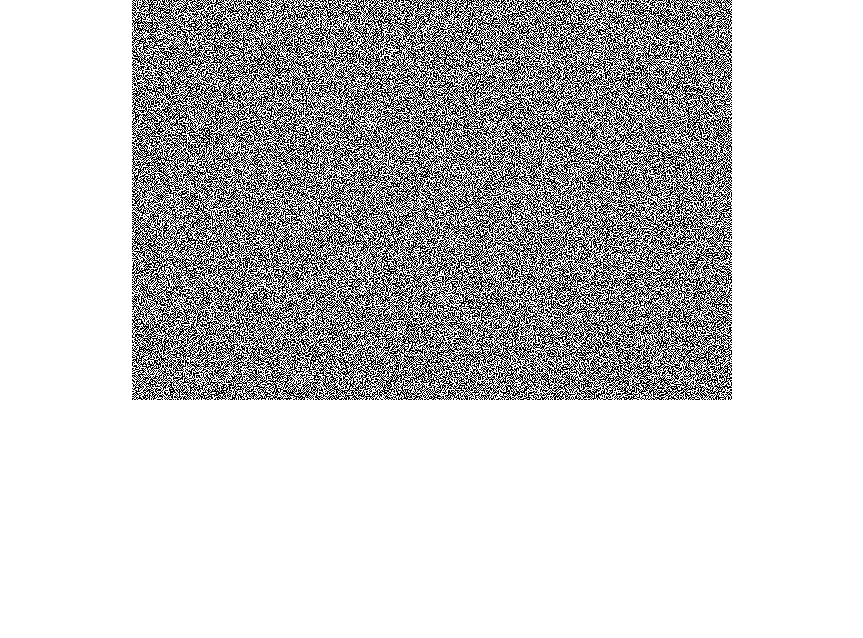
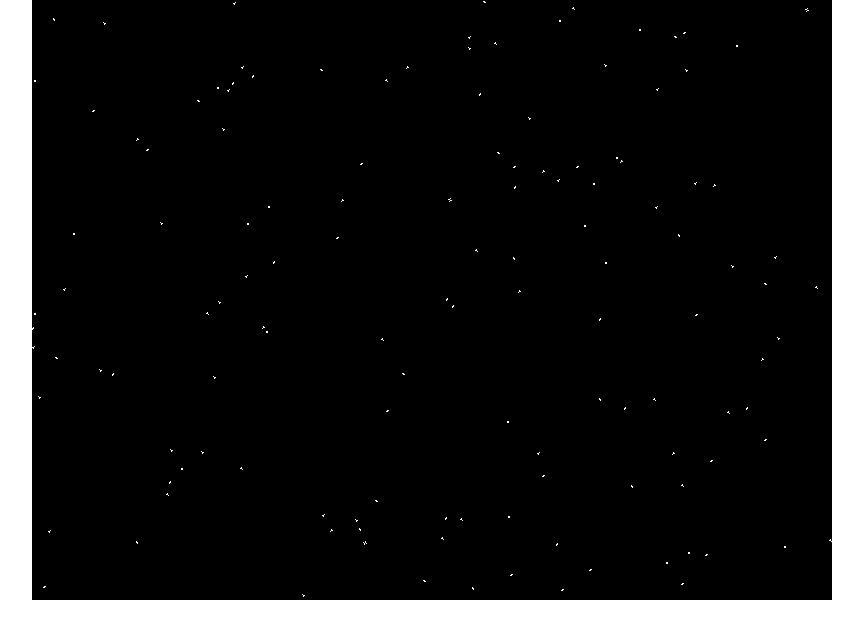
Before and after one commit to bloominstituteoftechnology/CS-Build-Week-1, a React (Create React App) app in the folder projects/life/: page / in a window 1280 px wide. Shown: the top 638 px of the page, without its empty margins (208-1071 px from the left). Built offline with nearby package versions, Linux system fonts and the light colour scheme.

Commit message:
conways life working but stabilizes super fast

```diff
--- a/projects/life/src/App.js
+++ b/projects/life/src/App.js
@@ -2,8 +2,8 @@ import React, { Component } from 'react';
 import Life from './life';
 import './App.css';
 
-const canvasWidth = 600;
-const canvasHeight = 400;
+const canvasWidth = 800;
+const canvasHeight = 600;
 
 const COLORS = [[0x00, 0x00, 0x00], [0xff, 0xff, 0xff]];
 
@@ -50,7 +50,7 @@ class LifeCanvas extends Component {
     let imageData = ctx.getImageData(0, 0, canvas.width, canvas.height);
     let cells = this.life.getCells();
     // Here is the screen buffer array we can manipulate:
-    console.log(canvas.width, canvas.height);
+    // console.log(canvas.width, canvas.height);
 
     let screenBuffer = imageData.data;
 
@@ -70,6 +70,9 @@ class LifeCanvas extends Component {
     }
 
     ctx.putImageData(imageData, 0, 0);
+
+    // ctx.imageSmoothingEnabled = false;
+    // ctx.drawImage(canvas, 0, 0, 7 * canvas.width, 7 * canvas.height);
 
     this.life.step();
 
--- a/projects/life/src/life.js
+++ b/projects/life/src/life.js
@@ -34,6 +34,8 @@ class Life {
 
     this.currentBufferIndex = 0;
 
+    this.randomize();
+
     this.clear();
   }
 
@@ -62,6 +64,28 @@ class Life {
    */
   randomize() {
     // !!!! IMPLEMENT ME !!!!
+    // for (let height = 0; height < this.height; height++) {
+    //   for (let width = 0; width < this.width; width++) {
+    //     if (Math.random() < 0.1) {
+    //       this.cells[this.currentBufferIndex][height][width] = 2;
+    //       const clusterSize = (Math.random() * 8) | 0;
+    //       for (let i = 0; i < clusterSize; i++) {
+    //         const colOffset = (Math.random() * 4 - 2) | 0;
+    //         const rowOffset = (Math.random() * 4 - 2) | 0;
+    //         if (height + rowOffset > 0 && height + rowOffset < this.height) {
+    //           if (width + colOffset > 0 && width + colOffset < this.width) {
+    //             this.cells[this.currentBufferIndex][height + rowOffset][
+    //               width + colOffset
+    //             ] = 2;
+    //           }
+    //         }
+    //       }
+    //     } else if (this.cells[this.currentBufferIndex][height][width] != 2) {
+    //       this.cells[this.currentBufferIndex][height][width] =
+    //         Math.random() * 2;
+    //     }
+    //   }
+    // }
     for (let height = 0; height < this.height; height++) {
       for (let width = 0; width < this.width; width++) {
         this.cells[this.currentBufferIndex][height][width] =
@@ -76,51 +100,60 @@ class Life {
   step() {
     // !!!! IMPLEMENT ME !!!!
 
-    let backBufferIndex = this;
     let currentBuffer = this.cells[this.currentBufferIndex];
     let backBuffer = this.cells[this.currentBufferIndex === 0 ? 1 : 0];
 
-    function hasInfectiousNeighbor(height, width) {
-      if (currentBuffer === undefined) {
-        console.log('BROKEN!');
-      }
+    function countNeighbors(row, col) {
+      let neighborCount = 0;
 
-      const nextValue = (currentBuffer[height][width] + 1) % MODULO;
-      // West
-      if (width > 0) {
-        if (currentBuffer[height][width - 1] === nextValue) {
-          return true;
+      // Treat neighbors off the grid as dead cells
+      for (let rowOffset = -1; rowOffset <= 1; rowOffset++) {
+        let rowPos = row + rowOffset;
+        // Check for out of bounds
+        if (rowPos <= 0 || rowPos === this.height) {
+          continue;
+        }
+
+        for (let colOffset = -1; colOffset <= 1; colOffset++) {
+          let colPos = col + colOffset;
+          // Check for out of bounds
+          if (colPos < 0 || colPos === this.width) {
+            continue;
+          }
+          // Don't count this cell
+          if (colOffset === 0 && rowOffset === 0) {
+            continue;
+          }
+          if (currentBuffer[rowPos][colPos] === 1) {
+            neighborCount++;
+          }
         }
       }
-
-      // Northwest
-
-      // North
-      if (height > 0) {
-        if (currentBuffer[height - 1][width] === nextValue) {
-          return true;
-        }
-      }
-      // East
-      if (width < this.width - 1) {
-        if (currentBuffer[height][width + 1] === nextValue) {
-          return true;
-        }
-      }
-      // South
-      if (height < this.height - 1) {
-        if (currentBuffer[height + 1][width] === nextValue) {
-          return true;
-        }
-      }
+      return neighborCount;
     }
 
     for (let h = 0; h < this.height; h++) {
       for (let w = 0; w < this.width; w++) {
-        if (hasInfectiousNeighbor.call(this, h, w)) {
-          backBuffer[h][w] = (currentBuffer[h][w] + 1) % MODULO;
+        let neighborCount = countNeighbors.call(this, h, w);
+        // If this is a tree, it stays a tree
+        if (currentBuffer[h][w] === 2) {
+          backBuffer[h][w] = 2;
         } else {
-          backBuffer[h][w] = currentBuffer[h][w];
+          // Cell is currently alive
+          if (currentBuffer[(h, w)] === 1) {
+            if (neighborCount < 2 || neighborCount > 3) {
+              backBuffer[h][w] = 0;
+            } else {
+              backBuffer[h][w] = 1;
+            }
+            // Cell is currently dead
+          } else {
+            if (neighborCount === 3) {
+              backBuffer[h][w] = 1;
+            } else {
+              backBuffer[h][w] = 0;
+            }
+          }
         }
       }
     }
```
